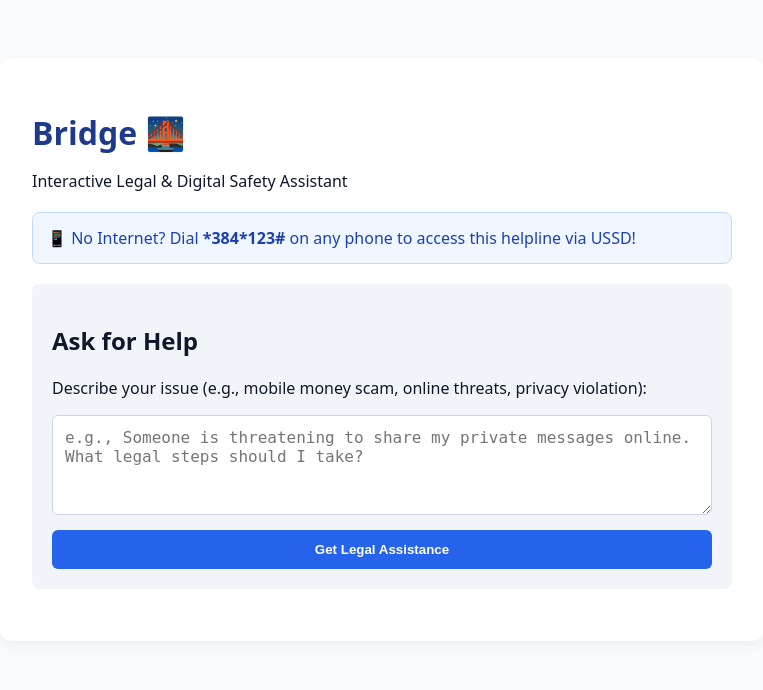
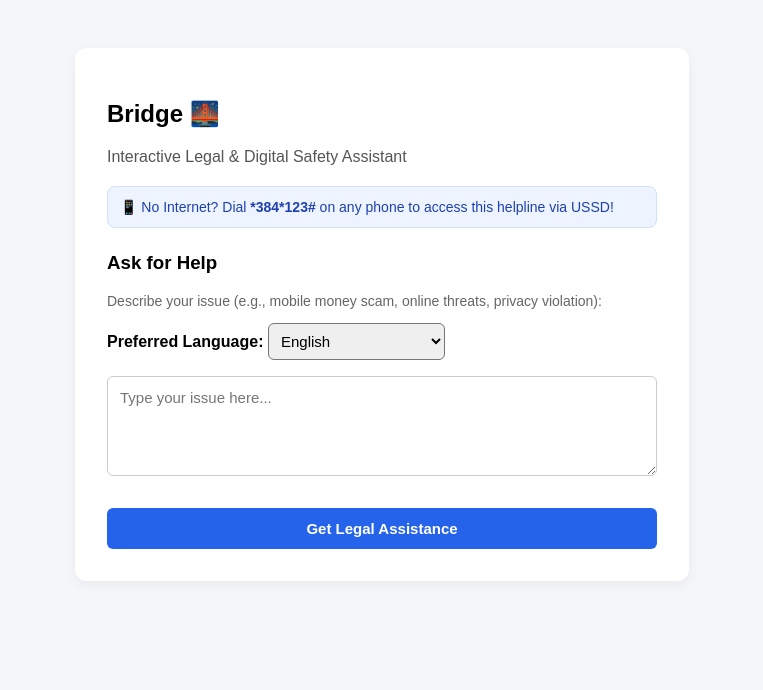
Before and after one commit to Sharitah-Nanteza/Bridge, a Flask app: page / in a window 1280 px wide. Shown: the top 690 px of the page, without its empty margins (258-1021 px from the left). Run offline with Flask 3, Linux system fonts and the light colour scheme.

Commit message:
Added optiond for multiple languages, also a voice option.

```diff
--- a/app.py
+++ b/app.py
@@ -1,56 +1,132 @@
 import os
-from flask import Flask, render_template, jsonify, request
+from flask import Flask, render_template, request, jsonify
+from google import genai
 from dotenv import load_dotenv
-from google import genai
-from routes.ussd import ussd_bp
 
 load_dotenv()
 
-# Initialize Google GenAI Client
-api_key = os.getenv("GEMINI_API_KEY") or os.getenv("GOOGLE_API_KEY")
+app = Flask(__name__)
 
-if api_key:
-    client = genai.Client(api_key=api_key)
-else:
-    client = None
-    print("Warning: GEMINI_API_KEY is missing in your .env file!")
+# Initialize the official Google GenAI Client
+client = genai.Client(api_key=os.getenv("GEMINI_API_KEY"))
 
-app = Flask(__name__, static_folder='static', template_folder='templates')
-app.register_blueprint(ussd_bp)
+# Model set to gemini-3.6-flash
+MODEL_ID = "gemini-3.6-flash"
 
-@app.route('/', methods=['GET'])
-def home():
-    return render_template('index.html')
+LANGUAGES = {
+    "en": "English",
+    "lg": "Luganda",
+    "sw": "Swahili",
+    "nyn": "Runyankole / Rukiga",
+    "lgg": "Lugbara",
+    "ach": "Acholi (Luo)"
+}
 
-# Interactive Inquiry Endpoint
-@app.route('/api/ask', methods=['POST'])
-def ask_assistant():
-    if not client:
-        return jsonify({"error": "API Key is missing on the server."}), 500
+USSD_LANG_MAP = {
+    "1": "en",
+    "2": "lg",
+    "3": "sw",
+    "4": "nyn",
+    "5": "lgg",
+    "6": "ach"
+}
 
+sessions = {}
+
+# ==========================================
+# 1. WEB APP ROUTE
+# ==========================================
+@app.route("/")
+def index():
+    return render_template("index.html")
+
+# ==========================================
+# 2. WEB API ENDPOINT
+# ==========================================
+@app.route("/api/query", methods=["POST"])
+def web_query():
     data = request.get_json() or {}
-    user_query = data.get("question", "").strip()
+    user_query = data.get("query", "")
+    lang_code = data.get("language", "en")
+    target_language = LANGUAGES.get(lang_code, "English")
 
-    if not user_query:
-        return jsonify({"error": "Please provide a valid question."}), 400
-
-    prompt = f"""
-    You are Bridge AI, an expert digital safety & rights assistant for Uganda.
-    Answer the user's issue with clear, practical steps and ground your advice
-    in relevant Ugandan laws (such as the Computer Misuse Act or Data Protection and Privacy Act 2019).
-
-    User Inquiry: {user_query}
-    """
+    if not user_query.strip():
+        return jsonify({"error": "Query cannot be empty"}), 400
 
     try:
+        prompt = f"""You are Bridge, an interactive legal and digital safety assistant.
+Provide 3 to 4 direct, actionable steps for the user's issue.
+
+CRITICAL INSTRUCTIONS:
+1. Keep the entire response under 100 words.
+2. Do NOT use Markdown formatting (no asterisks, hash tags, or bolding).
+3. Use plain sentences and simple numbers (1, 2, 3) so it sounds natural when read aloud.
+4. Reply strictly in this language: {target_language}.
+
+User Issue: {user_query}"""
+
         response = client.models.generate_content(
-            model='gemini-3.6-flash',
+            model=MODEL_ID,
             contents=prompt
         )
-        return jsonify({"reply": response.text})
+        return jsonify({"answer": response.text})
     except Exception as e:
-        return jsonify({"error": f"Failed to reach Gemini AI: {str(e)}"}), 500
+        print(f"Gemini API Error: {e}")
+        return jsonify({"error": str(e)}), 500
 
-if __name__ == '__main__':
-    port = int(os.environ.get('PORT', 5000))
-    app.run(host='0.0.0.0', port=port, debug=True)
+# ==========================================
+# 3. USSD ENDPOINT (Africa's Talking Callback)
+# ==========================================
+@app.route("/ussd", methods=["POST"])
+def ussd_callback():
+    session_id = request.values.get("sessionId", "")
+    text = request.values.get("text", "")
+
+    inputs = text.split("*") if text else []
+
+    if text == "":
+        response_text = "CON Welcome to Bridge / Londa Olulimi:\n" \
+                        "1. English\n" \
+                        "2. Luganda\n" \
+                        "3. Swahili\n" \
+                        "4. Runyankole\n" \
+                        "5. Lugbara\n" \
+                        "6. Acholi"
+        return response_text, 200, {'Content-Type': 'text/plain'}
+
+    if len(inputs) == 1:
+        lang_choice = inputs[0]
+        lang_code = USSD_LANG_MAP.get(lang_choice)
+
+        if not lang_code:
+            return "END Invalid choice. Please try again.", 200, {'Content-Type': 'text/plain'}
+
+        sessions[session_id] = LANGUAGES[lang_code]
+        response_text = "CON Describe your legal/digital safety issue / Wandika ekizibu kyo:"
+        return response_text, 200, {'Content-Type': 'text/plain'}
+
+    if len(inputs) == 2:
+        user_query = inputs[1]
+        selected_language = sessions.get(session_id, "English")
+
+        try:
+            prompt = f"""You are Bridge, a legal and digital safety assistant.
+The user is accessing via USSD. Keep your answer brief and clear (under 140 characters).
+Reply strictly in this language: {selected_language}.
+User Issue: {user_query}"""
+
+            res = client.models.generate_content(
+                model=MODEL_ID,
+                contents=prompt
+            )
+            response_text = f"END {res.text}"
+        except Exception as e:
+            print(f"USSD Gemini Error: {e}")
+            response_text = "END Sorry, an error occurred. Please try again later."
+        finally:
+            sessions.pop(session_id, None)
+
+        return response_text, 200, {'Content-Type': 'text/plain'}
+
+if __name__ == "__main__":
+    app.run(port=5000, debug=True)
--- a/static/app.js
+++ b/static/app.js
@@ -1,36 +1,174 @@
+// Localized UI Strings Dictionary
+const uiTranslations = {
+    en: {
+        tagline: "Interactive Legal & Digital Safety Assistant",
+        ussdText: "No Internet? Dial <strong>*384*123#</strong> on any phone to access this helpline via USSD!",
+        langLabel: "Preferred Language / Londa Olulimi:",
+        sectionHeading: "Ask for Help",
+        sectionSubheading: "Describe your issue (e.g., mobile money scam, online threats, privacy violation):",
+        placeholder: "Describe your issue here...",
+        submitBtn: "Get Legal Assistance",
+        loadingText: "Analyzing legal and digital safety options...",
+        playVoice: "🔊 Play Voice"
+    },
+    lg: {
+        tagline: "Omuyambi Wo Ku By'amateeka n'Obukuumi Ku Mutimbagano",
+        ussdText: "Tolina yintaneeti? Kubeera <strong>*384*123#</strong> ku ssimu yonna okufuna obuyambi obwa USSD!",
+        langLabel: "Londa Olulimi:",
+        sectionHeading: "Saba Obuyambi",
+        sectionSubheading: "Nnyonnyola ekizibu kyo (e.g., obufere bw'esimu, okutiisibwatiisibwa, okutyoboola ebyama):",
+        placeholder: "Wandika ekizibu kyo wano...",
+        submitBtn: "Funa Obuyambi Bw'Amateeka",
+        loadingText: "Okukunganya amagezi ku by'amateeka...",
+        playVoice: "🔊 Wuliriza Eddoboozi"
+    },
+    sw: {
+        tagline: "Msaidizi Wako wa Sheria na Usalama wa Mtandao",
+        ussdText: "Huna intaneti? Piga <strong>*384*123#</strong> kwa simu yoyote kupata huduma hii kupitia USSD!",
+        langLabel: "Chagua Lugha:",
+        sectionHeading: "Omba Msaada",
+        sectionSubheading: "Eleza tatizo lako (mf. utapeli wa pesa kwa simu, vitisho mtandaoni, ukiukaji wa faragha):",
+        placeholder: "Andika tatizo lako hapa...",
+        submitBtn: "Pata Msaada wa Kisheria",
+        loadingText: "Kuangalia hatua za kisheria na usalama...",
+        playVoice: "🔊 Sikiliza Sauti"
+    },
+    nyn: {
+        tagline: "Omuhabuzi W'amateeka n'Eby'okwerinda aha Mutimbagano",
+        ussdText: "Oteine intaneeti? Teera <strong>*384*123#</strong> aha simu yoona kutunga obuhabuzi via USSD!",
+        langLabel: "Toora Oruhanga:",
+        sectionHeading: "Shaba Obuhabuzi",
+        sectionSubheading: "Shoboorora oburemeezi bwawe (mf. obufuru bwa marwa, okutinisibwa, okusisa ebyama):",
+        placeholder: "Handika oburemeezi bwawe aha...",
+        submitBtn: "Tunga Obuhabuzi Bw'Amateeka",
+        loadingText: "Orikusherura obuhabuzi bw'amateeka...",
+        playVoice: "🔊 Hurira Edjoboozi"
+    },
+    lgg: {
+        tagline: "A'di 'Ba E'yo Amani 'Diyi 'Ba Matu Niyia",
+        ussdText: "Intaneeti yo? Piga <strong>*384*123#</strong> simu azi 'dii dri a'di ussd ki!",
+        langLabel: "A'di Ti 'Diyi:",
+        sectionHeading: "Zi Konyi",
+        sectionSubheading: "O'du e'yo mi 'dii (e.g., mobile money scam, okpo enikani):",
+        placeholder: "O'du e'yo mi 'dii 'fani...",
+        submitBtn: "E'do Konyi Matu Niyia",
+        loadingText: "E'do e'yo amani 'diyi 'ba...",
+        playVoice: "🔊 Ongo Wula"
+    },
+    ach: {
+        tagline: "Lakonii me Chik dok Yub me Bedo maber I Internet",
+        ussdText: "Pe tye ki intaneeti? Go <strong>*384*123#</strong> i cimu mo keken me nongo kony pa USSD!",
+        langLabel: "Yer Leb:",
+        sectionHeading: "Kway Kony",
+        sectionSubheading: "Tit peko ni (e.g., goba me lim i cimu, bwola i internet):",
+        placeholder: "Coya peko ni kany...",
+        submitBtn: "Nong Kony me Chik",
+        loadingText: "Nyenyo tic me chik...",
+        playVoice: "🔊 Winj Dwono"
+    }
+};
+
 document.addEventListener("DOMContentLoaded", () => {
-    const sendBtn = document.getElementById("send-btn");
-    const userInput = document.getElementById("user-input");
-    const responseBox = document.getElementById("response-box");
-    const aiReply = document.getElementById("ai-reply");
+    const languageSelect = document.getElementById("languageSelect");
+    const queryForm = document.getElementById("queryForm");
 
-    sendBtn.addEventListener("click", async () => {
-        const question = userInput.value.trim();
-        if (!question) return;
+    // Initialize UI language on boot
+    updateUILanguage(languageSelect.value);
 
-        sendBtn.disabled = true;
-        sendBtn.innerText = "Analyzing your issue...";
-        responseBox.classList.remove("hidden");
-        aiReply.innerHTML = "<p>Retrieving legal guidance...</p>";
+    // Update UI language whenever user changes the dropdown selection
+    languageSelect.addEventListener("change", (e) => {
+        updateUILanguage(e.target.value);
+    });
+
+    if (queryForm) {
+        queryForm.addEventListener("submit", submitQuery);
+    }
+});
+
+function updateUILanguage(langCode) {
+    const t = uiTranslations[langCode] || uiTranslations.en;
+
+    document.getElementById("tagline").innerText = t.tagline;
+    document.getElementById("ussdText").innerHTML = t.ussdText;
+    document.getElementById("langLabel").innerText = t.langLabel;
+    document.getElementById("sectionHeading").innerText = t.sectionHeading;
+    document.getElementById("sectionSubheading").innerText = t.sectionSubheading;
+    document.getElementById("queryInput").placeholder = t.placeholder;
+    document.getElementById("submitBtn").innerText = t.submitBtn;
+}
+
+async function submitQuery(e) {
+    e.preventDefault();
+
+    const queryInput = document.getElementById("queryInput");
+    const languageSelect = document.getElementById("languageSelect");
+    const submitBtn = document.getElementById("submitBtn");
+    const responseBox = document.getElementById("responseBox");
+
+    const query = queryInput.value.trim();
+    const language = languageSelect.value;
+    const t = uiTranslations[language] || uiTranslations.en;
+
+    if (!query) return;
+
+    submitBtn.disabled = true;
+    submitBtn.innerText = t.loadingText;
+    responseBox.style.display = "block";
+    responseBox.innerHTML = `⏳ ${t.loadingText}`;
 
     try {
-            const res = await fetch("/api/ask", {
+        const res = await fetch("/api/query", {
             method: "POST",
             headers: { "Content-Type": "application/json" },
-                body: JSON.stringify({ question })
+            body: JSON.stringify({ query, language })
         });
 
         const data = await res.json();
-            if (data.reply) {
-                aiReply.innerHTML = data.reply.replace(/\n/g, "<br>");
+
+        if (data.answer) {
+            responseBox.innerHTML = `
+                <div style="margin-bottom: 12px;">
+                    <button id="speakBtn" type="button" style="padding: 8px 16px; background-color: #28a745; color: white; border: none; border-radius: 4px; cursor: pointer; font-weight: bold; display: inline-flex; align-items: center; gap: 6px;">
+                        ${t.playVoice}
+                    </button>
+                </div>
+                <div id="answerText">${data.answer.replace(/\n/g, '<br>')}</div>
+            `;
+
+            document.getElementById("speakBtn").onclick = () => playVoice(data.answer, language);
         } else {
-                aiReply.innerText = data.error || "An error occurred. Please try again.";
+            responseBox.innerText = data.error || "An error occurred while fetching advice.";
         }
     } catch (err) {
-            aiReply.innerText = "Connection failed. Please check your backend server.";
+        console.error("Fetch Error:", err);
+        responseBox.innerText = "Failed to fetch response. Please check your backend service.";
     } finally {
-            sendBtn.disabled = false;
-            sendBtn.innerText = "Get Legal Assistance";
+        submitBtn.disabled = false;
+        submitBtn.innerText = t.submitBtn;
     }
-    });
-});
+}
+
+function playVoice(text, langCode) {
+    if (!("speechSynthesis" in window)) {
+        alert("Text-to-speech is not supported in this browser.");
+        return;
+    }
+
+    window.speechSynthesis.cancel();
+
+    const utterance = new SpeechSynthesisUtterance(text);
+
+    const voiceLocales = {
+        en: "en-US",
+        sw: "sw-KE",
+        lg: "en-UG",
+        nyn: "en-UG",
+        lgg: "en-UG",
+        ach: "en-UG"
+    };
+
+    utterance.lang = voiceLocales[langCode] || "en-US";
+    utterance.rate = 0.95;
+
+    window.speechSynthesis.speak(utterance);
+}
--- a/static/style.css
+++ b/static/style.css
@@ -1,4 +1,4 @@
-body { font-family: system-ui, -apple-system, sans-serif; background: #f8fafc; color: #0f172a; padding: 20px; }
+/* body { font-family: system-ui, -apple-system, sans-serif; background: #f8fafc; color: #0f172a; padding: 20px; }
 .container { max-width: 700px; margin: 30px auto; background: white; padding: 32px; border-radius: 12px; box-shadow: 0 4px 12px rgba(0,0,0,0.05); }
 h1 { color: #1e3a8a; margin-bottom: 4px; }
 .ussd-banner { background: #eff6ff; border: 1px solid #bfdbfe; padding: 14px; border-radius: 8px; color: #1e40af; margin: 20px 0; }
@@ -7,4 +7,4 @@ textarea { width: 100%; height: 100px; padding: 12px; border: 1px solid #cbd5e1;
 button { background: #2563eb; color: white; border: none; padding: 12px 20px; font-weight: bold; border-radius: 6px; cursor: pointer; margin-top: 10px; width: 100%; }
 button:hover { background: #1d4ed8; }
 .response-card { background: #ecfdf5; border-left: 5px solid #10b981; padding: 20px; border-radius: 6px; }
-.hidden { display: none; }
+.hidden { display: none; } */
--- a/templates/index.html
+++ b/templates/index.html
@@ -1,39 +1,61 @@
 <!DOCTYPE html>
 <html lang="en">
 <head>
-    <meta charset="UTF-8">
-    <meta name="viewport" content="width=device-width, initial-scale=1.0">
-    <title>Bridge | Interactive Digital Rights Helpline</title>
-    <link rel="stylesheet" href="/static/style.css">
+  <meta charset="UTF-8">
+  <title>Bridge | Interactive Legal & Digital Safety Assistant</title>
+  <link rel="stylesheet" href="{{ url_for('static', filename='style.css') }}">
+  <style>
+    body { font-family: sans-serif; background: #f4f6f9; display: flex; justify-content: center; padding: 40px; }
+    .card { background: white; border-radius: 12px; padding: 32px; max-width: 550px; width: 100%; box-shadow: 0 4px 12px rgba(0,0,0,0.05); }
+    .subtitle { color: #555; margin-bottom: 20px; }
+    .ussd-banner { background: #eef4ff; border: 1px solid #d0e1fd; padding: 12px; border-radius: 8px; color: #1e40af; font-size: 14px; margin-bottom: 24px; }
+    .field { margin-bottom: 16px; }
+    label { font-weight: bold; display: inline-block; margin-bottom: 6px; }
+    select, textarea, button { width: 100%; font-size: 15px; border-radius: 6px; box-sizing: border-box; }
+    select { padding: 8px; width: auto; }
+    textarea { padding: 12px; border: 1px solid #ccc; min-height: 100px; font-family: inherit; }
+    button { background: #2563eb; color: white; border: none; padding: 12px; font-weight: bold; cursor: pointer; margin-top: 12px; }
+    button:hover { background: #1d4ed8; }
+    button:disabled { background: #93c5fd; cursor: not-allowed; }
+    .response-box { margin-top: 24px; padding: 16px; border-radius: 8px; background: #f8fafc; border: 1px solid #e2e8f0; display: none; line-height: 1.5; }
+  </style>
 </head>
 <body>
-    <div class="container">
-        <header>
-            <h1>Bridge 🌉</h1>
-            <p>Interactive Legal & Digital Safety Assistant</p>
-        </header>
 
-        <div class="ussd-banner">
-            📱 No Internet? Dial <strong>*384*123#</strong> on any phone to access this helpline via USSD!
-        </div>
+<div class="card">
+  <h2>Bridge 🌉</h2>
+  <p class="subtitle" id="subtitle">Interactive Legal & Digital Safety Assistant</p>
 
-        <!-- Interactive Question Box -->
-        <main>
-            <div class="chat-card">
-                <h2>Ask for Help</h2>
-                <p>Describe your issue (e.g., mobile money scam, online threats, privacy violation):</p>
+  <div class="ussd-banner">
+    📱 <span id="ussd-text">No Internet? Dial <strong>*384*123#</strong> on any phone to access this helpline via USSD!</span>
+  </div>
 
-                <textarea id="user-input" placeholder="e.g., Someone is threatening to share my private messages online. What legal steps should I take?"></textarea>
-                <button id="send-btn">Get Legal Assistance</button>
-            </div>
+  <h3 id="form-heading">Ask for Help</h3>
+  <p id="form-desc" style="color: #666; font-size: 14px;">Describe your issue (e.g., mobile money scam, online threats, privacy violation):</p>
 
-            <div id="response-box" class="response-card hidden">
-                <h3>Recommended Action Steps</h3>
-                <div id="ai-reply"></div>
-            </div>
-        </main>
+  <form id="helpForm" onsubmit="submitQuery(event)">
+    <div class="field">
+      <label id="lang-label">Preferred Language:</label>
+      <select id="languageSelect" onchange="updateLanguage()">
+        <option value="en">English</option>
+        <option value="lg">Luganda</option>
+        <option value="sw">Swahili</option>
+        <option value="nyn">Runyankole / Rukiga</option>
+        <option value="lgg">Lugbara</option>
+        <option value="ach">Acholi (Luo)</option>
+      </select>
     </div>
 
-    <script src="/static/app.js"></script>
+    <div class="field">
+      <textarea id="queryInput" placeholder="Type your issue here..." required></textarea>
+    </div>
+
+    <button type="submit" id="submitBtn">Get Legal Assistance</button>
+  </form>
+
+  <div id="responseBox" class="response-box"></div>
+</div>
+
+<script src="{{ url_for('static', filename='app.js') }}"></script>
 </body>
 </html>
```
Lines whose indentation alone changed are shown as unchanged.
